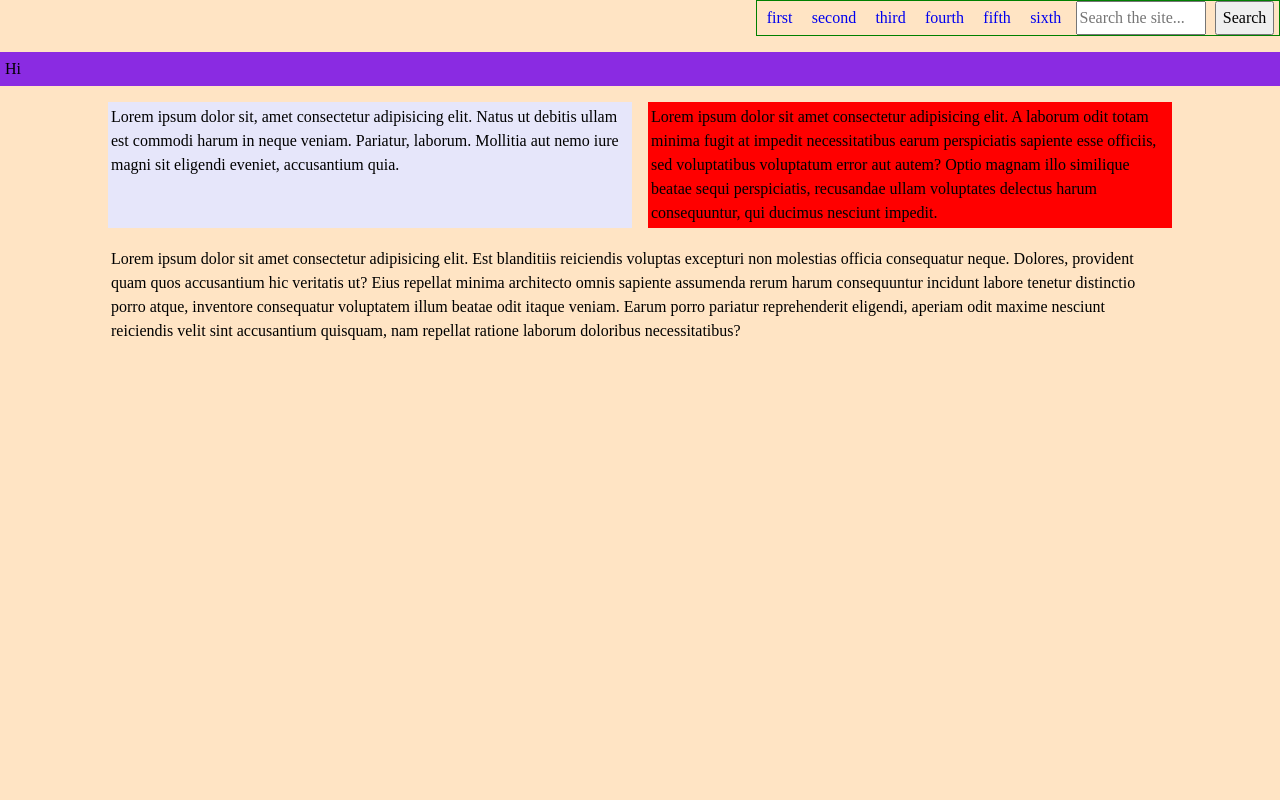
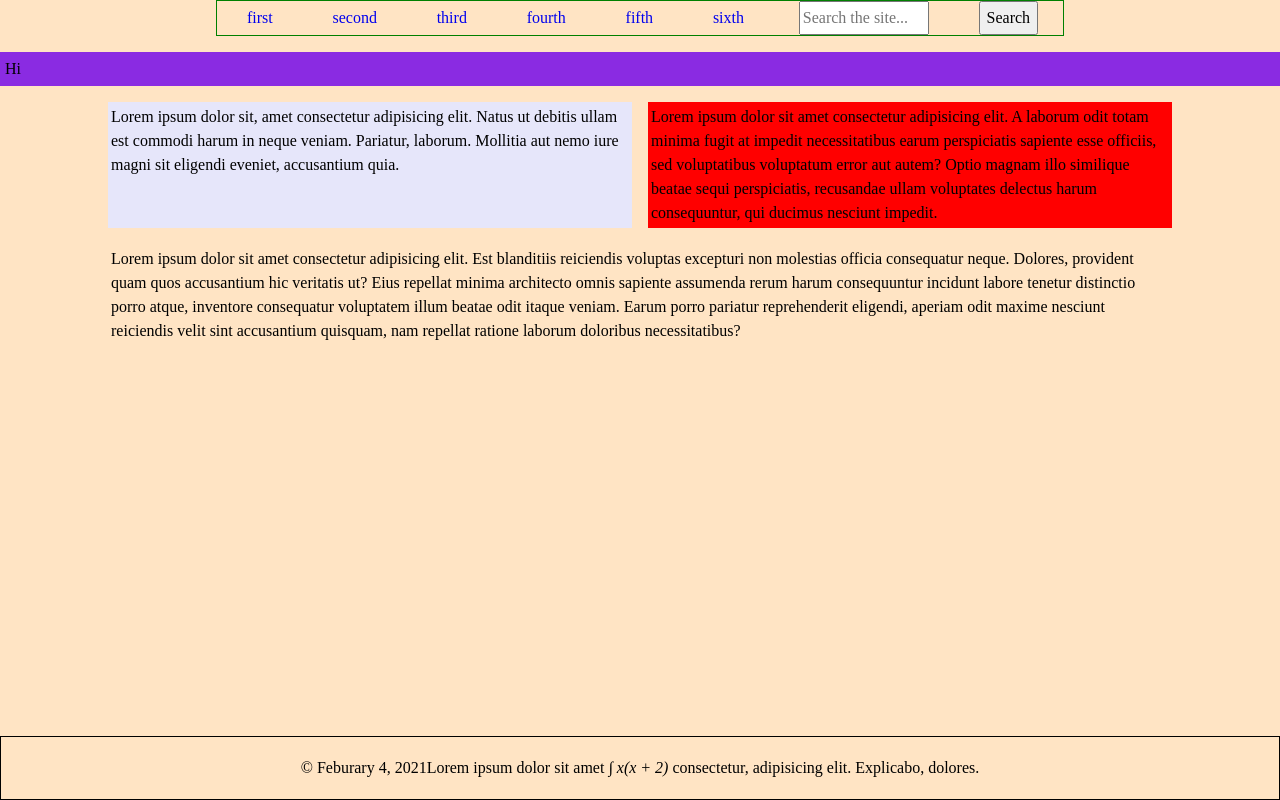
Before and after one commit to gniht/minimalCSS, a plain HTML site: page index.html in a window 1280 px wide. Drawn offline with Linux system fonts and the light colour scheme.

Commit message:
added extremely biased footer styling, assumes full-width bottom of page centered

```diff
--- a/index.html
+++ b/index.html
@@ -9,7 +9,7 @@
 </head>
 <body>
 
-  <nav class="top-right">
+  <nav class="top-center">
     <a href="#" class="nav first">first</a>
     <a href="#" class="nav second">second</a>
     <a href="#" class="nav third">third</a>
@@ -25,6 +25,11 @@
   <div class="split-right">Lorem ipsum dolor sit amet consectetur adipisicing elit. A laborum odit totam minima fugit at impedit necessitatibus earum perspiciatis sapiente esse officiis, sed voluptatibus voluptatum error aut autem? Optio magnam illo similique beatae sequi perspiciatis, recusandae ullam voluptates delectus harum consequuntur, qui ducimus nesciunt impedit.</div>
   <div class="wide-centered">Lorem ipsum dolor sit amet consectetur adipisicing elit. Est blanditiis reiciendis voluptas excepturi non molestias officia consequatur neque. Dolores, provident quam quos accusantium hic veritatis ut? Eius repellat minima architecto omnis sapiente assumenda rerum harum consequuntur incidunt labore tenetur distinctio porro atque, inventore consequatur voluptatem illum beatae odit itaque veniam. Earum porro pariatur reprehenderit eligendi, aperiam odit maxime nesciunt reiciendis velit sint accusantium quisquam, nam repellat ratione laborum doloribus necessitatibus?</div>
 
+  <footer class="bottom-center">
+    <div>&copy; Feburary 4, 2021</div>
+    <div>Lorem ipsum dolor sit amet <em>&int; x(x + 2)</em> consectetur, adipisicing elit. Explicabo, dolores.</div>
+  </footer>
+
 
 </body>
 </html>
--- a/style.css
+++ b/style.css
@@ -40,6 +40,7 @@ nav input {
 }
 
 .top-center {
+
   display: flex;
   justify-content: space-around;
   list-style: none;
@@ -72,6 +73,23 @@ nav input {
   padding: 3px;
 }
 
+footer {
+  color: var(--secondary-text);
+  display: flex;
+  justify-content: center;
+  align-items: center;
+  position:absolute;
+  bottom: 0;
+  width: 100vw;
+  min-height: 8%;
+  border: 1px solid black;
+  padding: 3px;
+  grid-column: 1/-1;
+}
+
+footer *{
+  align-self: center;
+}
 
 @media screen and (min-width: 600px){
   /*navbar styles*/
```
